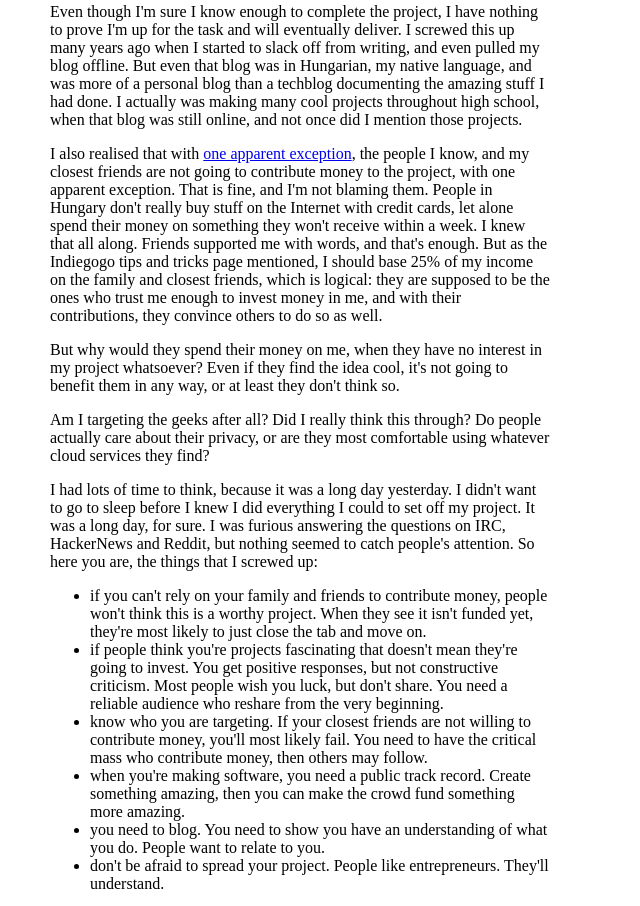
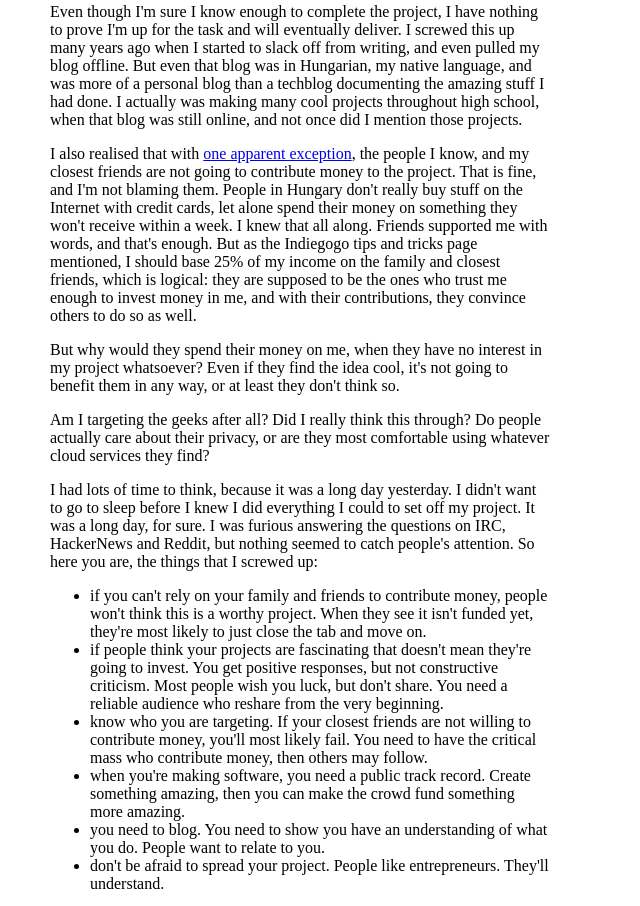
Before and after one commit to rsdy/rsdy.github.com, a plain HTML site: page posts/first_day_of_crowdfunding.html in a window 1280 px wide. Shown: the part 939-1845 px from the top of the page, without its empty margins (0-640 px from the left). Drawn offline with Linux system fonts and the light colour scheme.

Commit message:
first_day_of_crowdfunding.md: corrected grammatical errors

```diff
--- a/posts/first_day_of_crowdfunding.html
+++ b/posts/first_day_of_crowdfunding.html
@@ -49,13 +49,13 @@ h1 { font-family: sans-serif; }
 <p>Because this is what crowdfunding is about: you earn people's trust, and they give you their money. How can I earn their trust? With already running projects, and a cool story. I think I have a cool story, so it's a tick. Others might think otherwise, but I'm confident I'm a cool guy. However, if you check out my GitHub account, all you can find are half-done Arduino projects, with one or two exceptions, that I'm actually proud of, along with my desktop and shell configurations, that I'm extremely proud of. But those aren't the things most people can relate to or even understand. Those are pure geek porn.</p>
 <p>I don't have a tech or even a personal blog. I abandoned my <a href="https://rsdy.blogs.balabit.com/">old tech blog</a> when I quit my job, and I'm not really eager to go back, and now, when I will upload this blog post to GitHub, I realise it seems like this is my first blog post on the interwebs. How am I even willing to earn people's trust, when they have no evidence that I actually know what I'm talking about?</p>
 <p>Even though I'm sure I know enough to complete the project, I have nothing to prove I'm up for the task and will eventually deliver. I screwed this up many years ago when I started to slack off from writing, and even pulled my blog offline. But even that blog was in Hungarian, my native language, and was more of a personal blog than a techblog documenting the amazing stuff I had done. I actually was making many cool projects throughout high school, when that blog was still online, and not once did I mention those projects.</p>
-<p>I also realised that with <a href="http://techblog.vsza.hu">one apparent exception</a>, the people I know, and my closest friends are not going to contribute money to the project, with one apparent exception. That is fine, and I'm not blaming them. People in Hungary don't really buy stuff on the Internet with credit cards, let alone spend their money on something they won't receive within a week. I knew that all along. Friends supported me with words, and that's enough. But as the Indiegogo tips and tricks page mentioned, I should base 25% of my income on the family and closest friends, which is logical: they are supposed to be the ones who trust me enough to invest money in me, and with their contributions, they convince others to do so as well.</p>
+<p>I also realised that with <a href="http://techblog.vsza.hu">one apparent exception</a>, the people I know, and my closest friends are not going to contribute money to the project. That is fine, and I'm not blaming them. People in Hungary don't really buy stuff on the Internet with credit cards, let alone spend their money on something they won't receive within a week. I knew that all along. Friends supported me with words, and that's enough. But as the Indiegogo tips and tricks page mentioned, I should base 25% of my income on the family and closest friends, which is logical: they are supposed to be the ones who trust me enough to invest money in me, and with their contributions, they convince others to do so as well.</p>
 <p>But why would they spend their money on me, when they have no interest in my project whatsoever? Even if they find the idea cool, it's not going to benefit them in any way, or at least they don't think so.</p>
 <p>Am I targeting the geeks after all? Did I really think this through? Do people actually care about their privacy, or are they most comfortable using whatever cloud services they find?</p>
 <p>I had lots of time to think, because it was a long day yesterday. I didn't want to go to sleep before I knew I did everything I could to set off my project. It was a long day, for sure. I was furious answering the questions on IRC, HackerNews and Reddit, but nothing seemed to catch people's attention. So here you are, the things that I screwed up:</p>
 <ul>
 <li>if you can't rely on your family and friends to contribute money, people won't think this is a worthy project. When they see it isn't funded yet, they're most likely to just close the tab and move on.</li>
-<li>if people think you're projects fascinating that doesn't mean they're going to invest. You get positive responses, but not constructive criticism. Most people wish you luck, but don't share. You need a reliable audience who reshare from the very beginning.</li>
+<li>if people think your projects are fascinating that doesn't mean they're going to invest. You get positive responses, but not constructive criticism. Most people wish you luck, but don't share. You need a reliable audience who reshare from the very beginning.</li>
 <li>know who you are targeting. If your closest friends are not willing to contribute money, you'll most likely fail. You need to have the critical mass who contribute money, then others may follow.</li>
 <li>when you're making software, you need a public track record. Create something amazing, then you can make the crowd fund something more amazing.</li>
 <li>you need to blog. You need to show you have an understanding of what you do. People want to relate to you.</li>
```
Also changed, not shown: index.html (+1 -1 lines), 2 other files.
